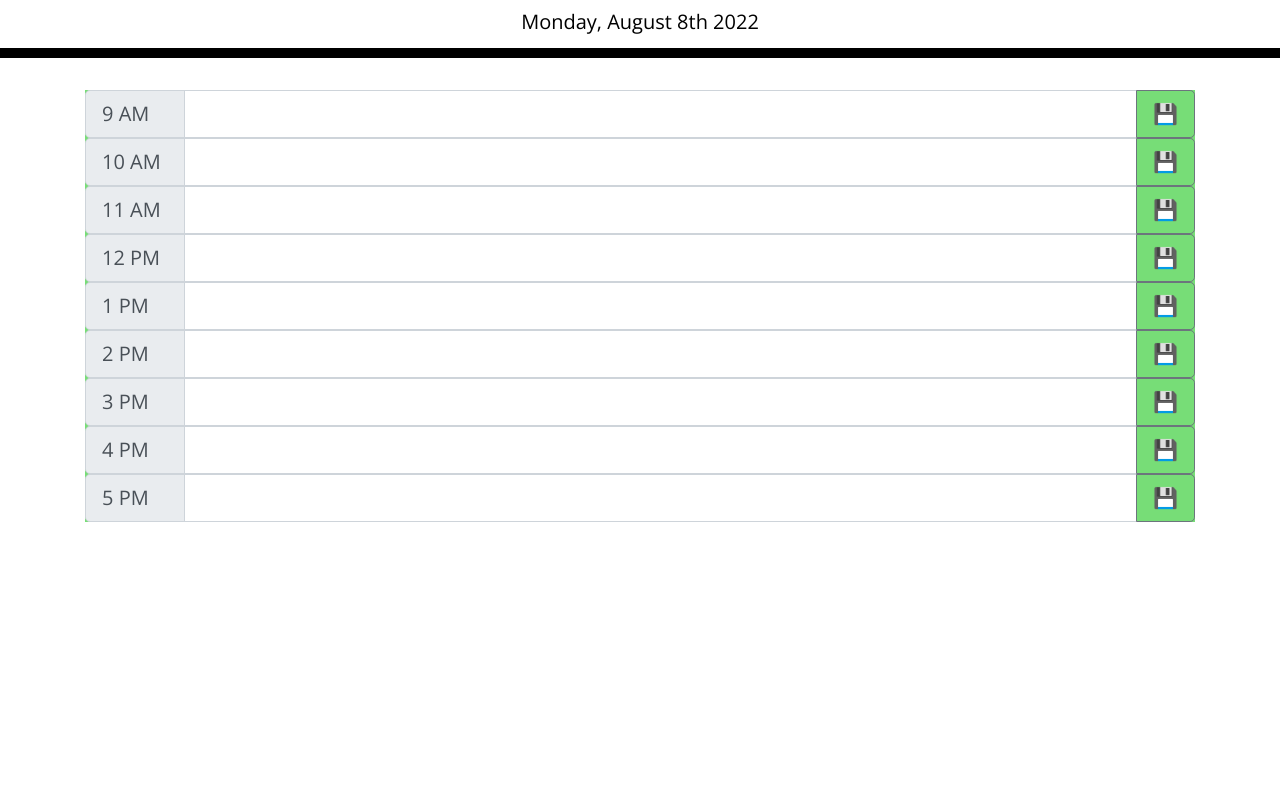
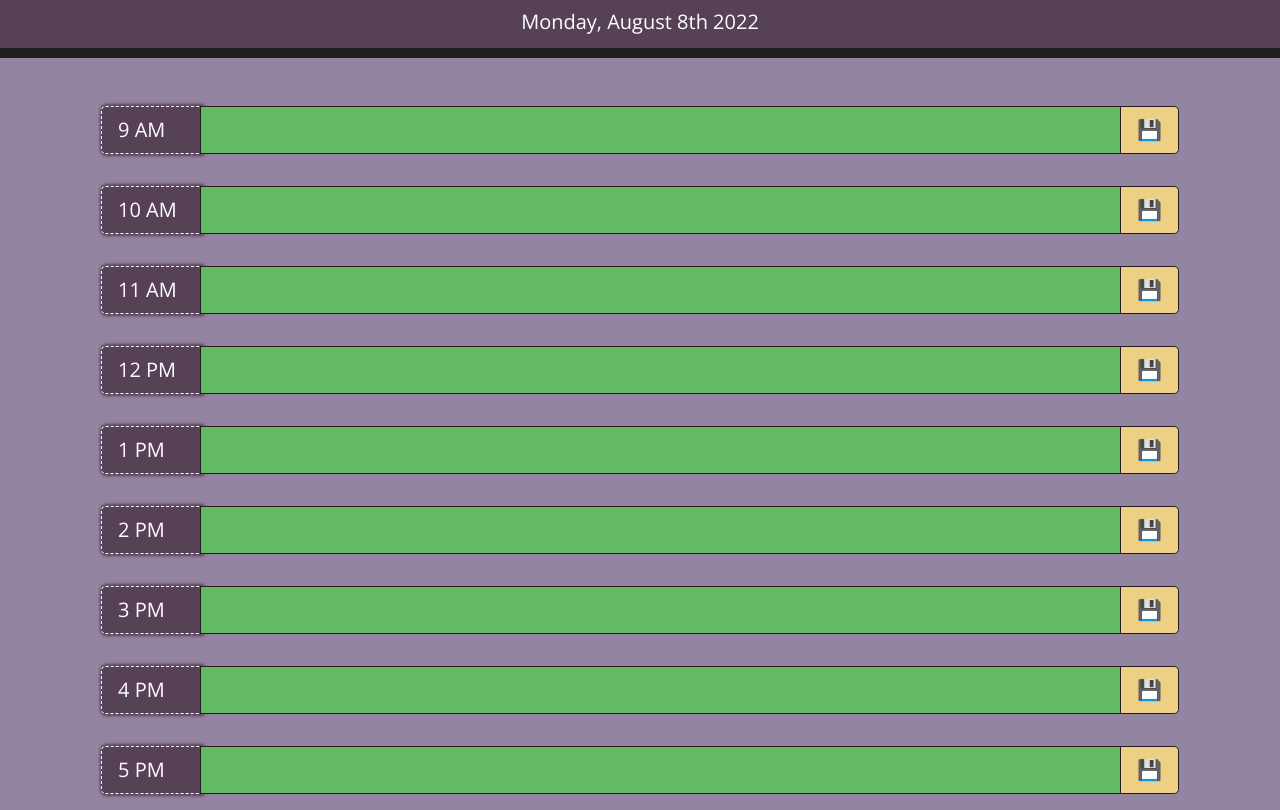
Before and after one commit to isayani/third-party-api-day-planner, a plain HTML site: page index.html in a window 1280 px wide. Shown: the part 134-944 px from the top of the page. Before the commit the page ends 800 px from the top, so only its background shows below. Drawn offline with nearby package versions, Linux system fonts and the light colour scheme.

Commit message:
updated styling and comments

```diff
--- a/assets/script.js
+++ b/assets/script.js
@@ -1,19 +1,16 @@
 // universal variables
 var currentDay = $('#currentDay');
 var today = moment();
-// haven't implemented yet
-var green = {'background-color': '#E0F1C2'}; // add .past or .future with the color and use in if else statement (.$(.future()).css(green))
-var red = {'background-color': '#F39F9F'};
-var gray = {'background-color': '#E0E0E0'};
 
 // moment.js for current date
 currentDay.text(today.format("dddd, MMMM Do YYYY"));
 
-// add event listener on click to save buttons
-    // once clicked should save to local storage
+// open function after init load
 $(document).ready(function() {
+    // add event listener on click to save buttons
+    // once clicked saves to local storage (key, value)
     $('.btn').on('click', function(event) {
-        var taskHour = $(this).parent('.input-group-append').parent('.input-group').attr('id');
+        var taskHour = $(this).parent('.input-group-append').parent('.input-group').attr('data-id');
         var task = $(this).parent().siblings('.form-control').val();
 
     localStorage.setItem(taskHour,task)
@@ -22,43 +19,41 @@ $(document).ready(function() {
     // colors blocks based on current hour
     function setColor() {
         var currentHour = today.hour();
-        console.log(currentHour);
 
-        // var time needs to target task ^ but couldn't get it to work
+        // for each to loop through array
         $(".input-group").each(function() {
-            var time = parseInt($(this).attr("id"));
-            console.log(time); // ideally want to change to 12 hour clock
+            var time = parseInt($(this).attr("data-id"));
 
             // 9 10 11 12 13 14 15 16 17
             // 9 10 11 12  1  2  3  4  5
             if (time < currentHour) {
-                $(this).removeClass("future");
-                $(this).removeClass("present");
-                $(this).addClass("past");
+                $('#'+time).removeClass("future");
+                $('#'+time).removeClass("present");
+                $('#'+time).addClass("past");
             } else if (time === currentHour) {
-                $(this).removeClass("past");
-                $(this).removeClass("future");
-                $(this).addClass("present");
+                $('#'+time).removeClass("past");
+                $('#'+time).removeClass("future");
+                $('#'+time).addClass("present");
             } else {
-                $(this).removeClass("present");
-                $(this).removeClass("past");
-                $(this).addClass("future");
+                $('#'+time).removeClass("present");
+                $('#'+time).removeClass("past");
+                $('#'+time).addClass("future");
             }
         })
     }
 
+    // call color function
     setColor();
 
-    // when page is refreshed saved events persist
-    $("#9 .form-control").val(localStorage.getItem("9"));
-    $("#10 .form-control").val(localStorage.getItem("10"));
-    $("#11 .form-control").val(localStorage.getItem("11"));
-    $("#12 .form-control").val(localStorage.getItem("12"));
-    $("#13 .form-control").val(localStorage.getItem("13"));
-    $("#14 .form-control").val(localStorage.getItem("14"));
-    $("#15 .form-control").val(localStorage.getItem("15"));
-    $("#16 .form-control").val(localStorage.getItem("16"));
-    $("#17 .form-control").val(localStorage.getItem("17"));
-
+    // when page is refreshed gets saved items from local storage
+    $("#9").val(localStorage.getItem("9"));
+    $("#10").val(localStorage.getItem("10"));
+    $("#11").val(localStorage.getItem("11"));
+    $("#12").val(localStorage.getItem("12"));
+    $("#13").val(localStorage.getItem("13"));
+    $("#14").val(localStorage.getItem("14"));
+    $("#15").val(localStorage.getItem("15"));
+    $("#16").val(localStorage.getItem("16"));
+    $("#17").val(localStorage.getItem("17"));
 
 });
--- a/assets/style.css
+++ b/assets/style.css
@@ -1,7 +1,18 @@
+/* added root variables */
+:root {
+  --plum: rgb(87, 65, 87);
+  --lav: rgb(147, 132, 161);
+  --yel: rgb(238, 208, 133);
+  --dove: rgb(31, 31, 34);
+  --shadow: 1px 0px 3px 2px var(--plum);
+}
+
+/* changed background-color */
 body {
   font-family: 'Open Sans', sans-serif;
   font-size: 16px;
   line-height: 1;
+  background-color: var(--lav);
 }
 
 textarea {
@@ -13,18 +24,33 @@ textarea {
   padding: 10px;
 }
 
+/* changed color styling to match */
 .jumbotron {
   text-align: center;
-  background-color: transparent;
-  color: black;
+  background-color: var(--plum);
+  color: white;
   border-radius: 0;
-  border-bottom: 10px solid black;
+  border-bottom: 10px solid var(--dove);
 }
 
-/* Makes all time-boxes same size */
+/* makes all rows having same padding */
+.input-group {
+  padding: 1rem;
+}
+
+/* makes all time-boxes same size, box shadow to mimic notebook tabs */
 .input-group-text {
   width: 100px;
+  background-color: var(--plum);
+  color: white;
   box-sizing: border-box;
+  border: .01rem dashed white;
+  box-shadow: var(--shadow);
+}
+
+/* adds border around text box */
+.form-control {
+  border: .01rem solid var(--dove);
 }
 
 .description {
@@ -42,15 +68,10 @@ textarea {
   border-top: 1px solid white;
 }
 
-.hour {
-  background-color: #ffffff;
-  color: #000000;
-  border-top: 1px dashed #000000;
-}
-
+/* changed past color to black */
 .past {
   background-color: #d3d3d3;
-  color: white;
+  color: var(--plum);
 }
 
 .present {
@@ -59,19 +80,20 @@ textarea {
 }
 
 .future {
-  background-color: #77dd77;
+  background-color: #64ba64;
   color: white;
 }
 
-.saveBtn {
-  border-left: 1px solid black;
+/* changed class name to match */
+.btn {
+  border: .01rem solid var(--dove);
   border-top-right-radius: 15px;
   border-bottom-right-radius: 15px;
-  background-color: #06aed5;
+  background-color: var(--yel);
   color: white;
 }
 
-.saveBtn i:hover {
+.btn i:hover {
   font-size: 20px;
   transition: all 0.3s ease-in-out;
 }
--- a/index.html
+++ b/index.html
@@ -30,93 +30,93 @@
     </header>
 
     <div class="container vh-100%, ">
-      <!-- Timeblocks go here -->
-      <!-- unique IDs maybe  -->
-      <div id='9'class="input-group input-group-lg">
+      <!-- Timeblocks start here -->
+      <!-- unique IDs added  -->
+      <div data-id='9'class="input-group input-group-lg">
         <div class="input-group-prepend">
           <span class="input-group-text" id="inputGroup-sizing-lg">9 AM</span>
         </div>
-        <input type="text" class="form-control" aria-label="Recipient's username" aria-describedby="button-addon2">
+        <input id='9' type="text" class="form-control" aria-label="Recipient's username" aria-describedby="button-addon2">
         <div class="input-group-append">
           <button class="btn btn-outline-secondary" type="button" id="button-addon2">&#x1F4BE;</button>
         </div>
       </div>
 
-      <div id='10'class="input-group input-group-lg">
+      <div data-id='10'class="input-group input-group-lg">
         <div class="input-group-prepend">
           <span class="input-group-text" id="inputGroup-sizing-lg">10 AM</span>
         </div>
-        <input type="text" class="form-control" aria-label="Recipient's username" aria-describedby="button-addon2">
+        <input id='10'type="text" class="form-control" aria-label="Recipient's username" aria-describedby="button-addon2">
         <div class="input-group-append">
           <button class="btn btn-outline-secondary" type="button" id="button-addon2">&#x1F4BE</button>
         </div>
       </div>
 
-      <div id='11'class="input-group input-group-lg">
+      <div data-id='11'class="input-group input-group-lg">
         <div class="input-group-prepend">
           <span class="input-group-text" id="inputGroup-sizing-lg">11 AM</span>
         </div>
-        <input type="text" class="form-control" aria-label="Recipient's username" aria-describedby="button-addon2">
+        <input id='11'type="text" class="form-control" aria-label="Recipient's username" aria-describedby="button-addon2">
         <div class="input-group-append">
           <button class="btn btn-outline-secondary" type="button" id="button-addon2">&#x1F4BE</button>
         </div>
       </div>
 
-      <div id='12'class="input-group input-group-lg">
+      <div data-id='12'class="input-group input-group-lg">
         <div class="input-group-prepend">
           <span class="input-group-text" id="inputGroup-sizing-lg">12 PM</span>
         </div>
-        <input type="text" class="form-control" aria-label="Recipient's username" aria-describedby="button-addon2">
+        <input id='12'type="text" class="form-control" aria-label="Recipient's username" aria-describedby="button-addon2">
         <div class="input-group-append">
           <button class="btn btn-outline-secondary" type="button" id="button-addon2">&#x1F4BE</button>
         </div>
       </div>
 
-      <div id='13'class="input-group input-group-lg">
+      <div data-id='13'class="input-group input-group-lg">
         <div class="input-group-prepend">
           <span class="input-group-text pr-" id="inputGroup-sizing-lg">1 PM</span>
         </div>
-        <input type="text" class="form-control" aria-label="Recipient's username" aria-describedby="button-addon2">
+        <input id='13'type="text" class="form-control" aria-label="Recipient's username" aria-describedby="button-addon2">
         <div class="input-group-append">
           <button class="btn btn-outline-secondary" type="button" id="button-addon2">&#x1F4BE</button>
         </div>
       </div>
 
-      <div id='14'class="input-group input-group-lg">
+      <div data-id='14'class="input-group input-group-lg">
         <div class="input-group-prepend">
           <span class="input-group-text" id="inputGroup-sizing-lg">2 PM</span>
         </div>
-        <input type="text" class="form-control" aria-label="Recipient's username" aria-describedby="button-addon2">
+        <input id='14'type="text" class="form-control" aria-label="Recipient's username" aria-describedby="button-addon2">
         <div class="input-group-append">
           <button class="btn btn-outline-secondary" type="button" id="button-addon2">&#x1F4BE</button>
         </div>
       </div>
 
-      <div id='15'class="input-group input-group-lg">
+      <div data-id='15'class="input-group input-group-lg">
         <div class="input-group-prepend">
           <span class="input-group-text" id="inputGroup-sizing-lg">3 PM</span>
         </div>
-        <input type="text" class="form-control" aria-label="Recipient's username" aria-describedby="button-addon2">
+        <input id='15'type="text" class="form-control" aria-label="Recipient's username" aria-describedby="button-addon2">
         <div class="input-group-append">
           <button class="btn btn-outline-secondary" type="button" id="button-addon2">&#x1F4BE</button>
         </div>
       </div>
 
-      <div id='16'class="input-group input-group-lg">
+      <div data-id='16'class="input-group input-group-lg">
         <div class="input-group-prepend">
           <span class="input-group-text" id="inputGroup-sizing-lg">4 PM</span>
         </div>
-        <input type="text" class="form-control" aria-label="Recipient's username" aria-describedby="button-addon2">
+        <input id='16'type="text" class="form-control" aria-label="Recipient's username" aria-describedby="button-addon2">
         <div class="input-group-append">
           <button class="btn btn-outline-secondary" type="button" id="button-addon2">&#x1F4BE</button>
         </div>
       </div>
 
-      <div id='17'class="input-group input-group-lg">
+      <div data-id='17'class="input-group input-group-lg">
         <div class="input-group-prepend">
           <span class="input-group-text" id="inputGroup-sizing-lg">5 PM</span>
         </div>
-        <input type="text" class="form-control" aria-label="Recipient's username" aria-describedby="button-addon2">
+        <input id='17' type="text" class="form-control" aria-label="Recipient's username" aria-describedby="button-addon2">
         <div class="input-group-append">
           <button class="btn btn-outline-secondary" type="button" id="button-addon2">&#x1F4BE</button>
         </div>
```
